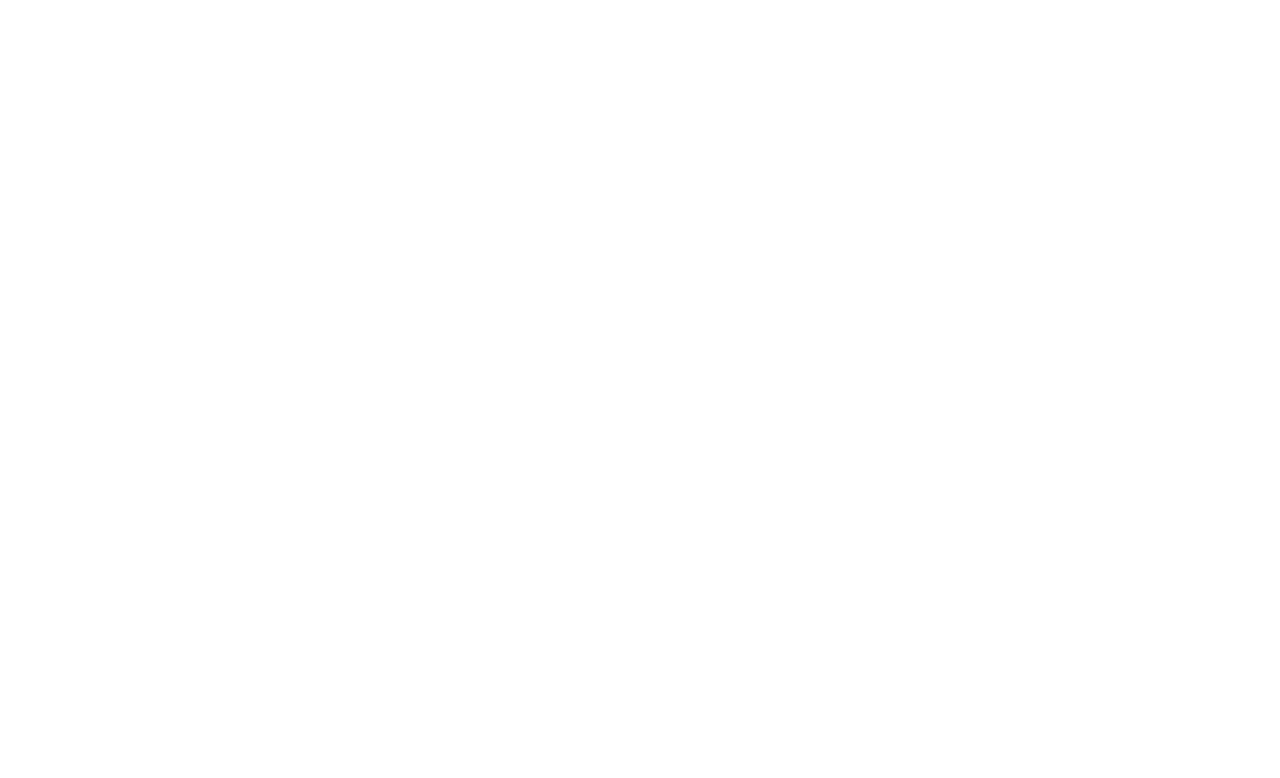
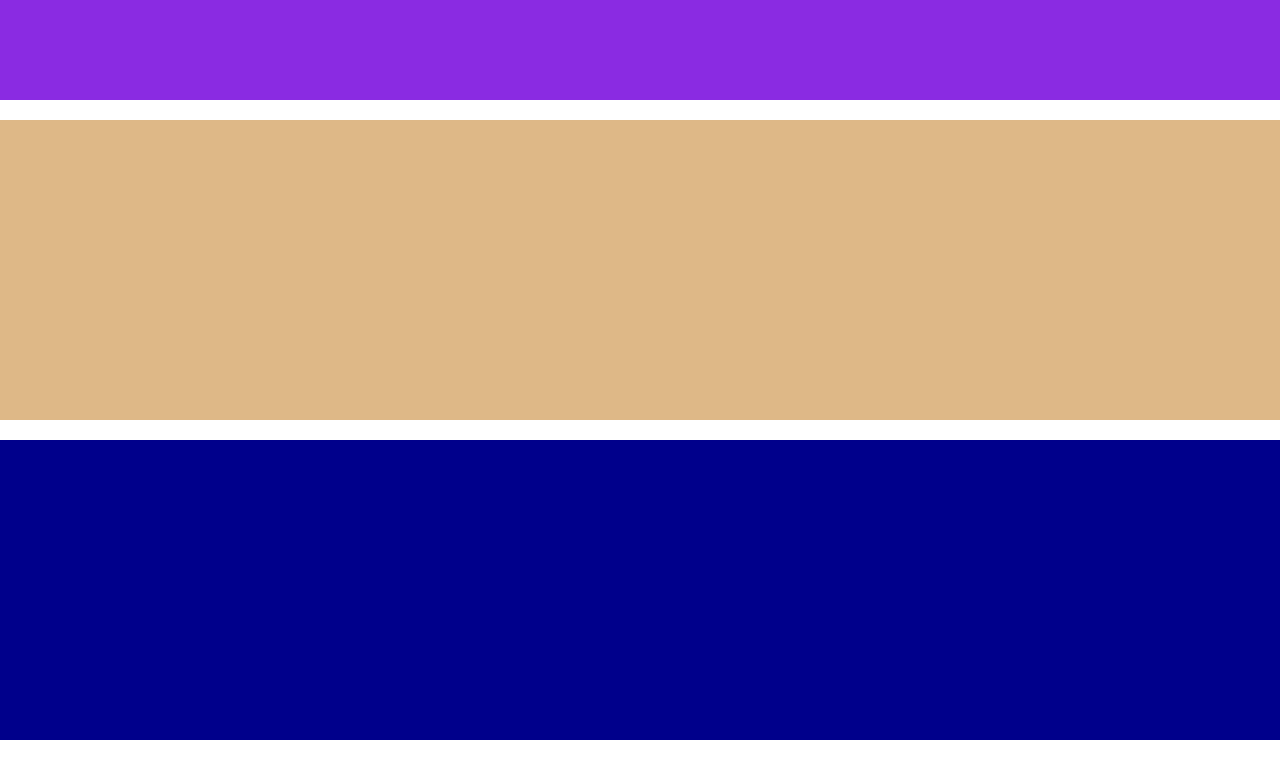
Before and after one commit to Nicholas91X/htmlcss-struttura-wp, a plain HTML site: page index.html in a window 1280 px wide. Drawn offline with Linux system fonts and the light colour scheme.

Commit message:
fine header e jumbotron

```diff
--- a/css/style.css
+++ b/css/style.css
@@ -0,0 +1,42 @@
+/* commons */
+
+* {
+    padding: 0;
+    margin: 0;
+    box-sizing: border-box;
+}
+
+.mt-20 {
+    margin-top: 20px;
+}
+
+/* header */
+.header-container {
+    width: 100%;
+    height: 100px;
+}
+
+/* jumbotron */
+.jumbotron-container {
+    width: 100%;
+    height: 300px;
+}
+
+/* main */
+.main-container {
+    width: 100%;
+    height: 300px;
+}
+
+/* debug */
+header .debug {
+    background-color: blueviolet;
+}
+
+section .debug {
+    background-color: burlywood;
+}
+
+main div.debug {
+    background-color: darkblue;
+}
--- a/index.html
+++ b/index.html
@@ -5,8 +5,31 @@
     <meta http-equiv="X-UA-Compatible" content="IE=edge">
     <meta name="viewport" content="width=device-width, initial-scale=1.0">
     <title>htmlcss-struttura-wp</title>
+    <link rel="stylesheet" href="css/style.css">
 </head>
 <body>
+    <!-- header -->
+    <header>
+        <div class="header-container debug">
+
+        </div>
+    </header>
+    <!-- / header -->
+
+    <!-- jumbotron -->
+    <section>
+        <div class="jumbotron-container mt-20 debug">
+
+        </div>
+    </section>
+    <!-- / jumbotron -->
+
+    <!-- main -->
+    <main>
+        <div class="main-container mt-20 debug">
+
+        </div>
+    </main>
 
 </body>
 </html>
```
